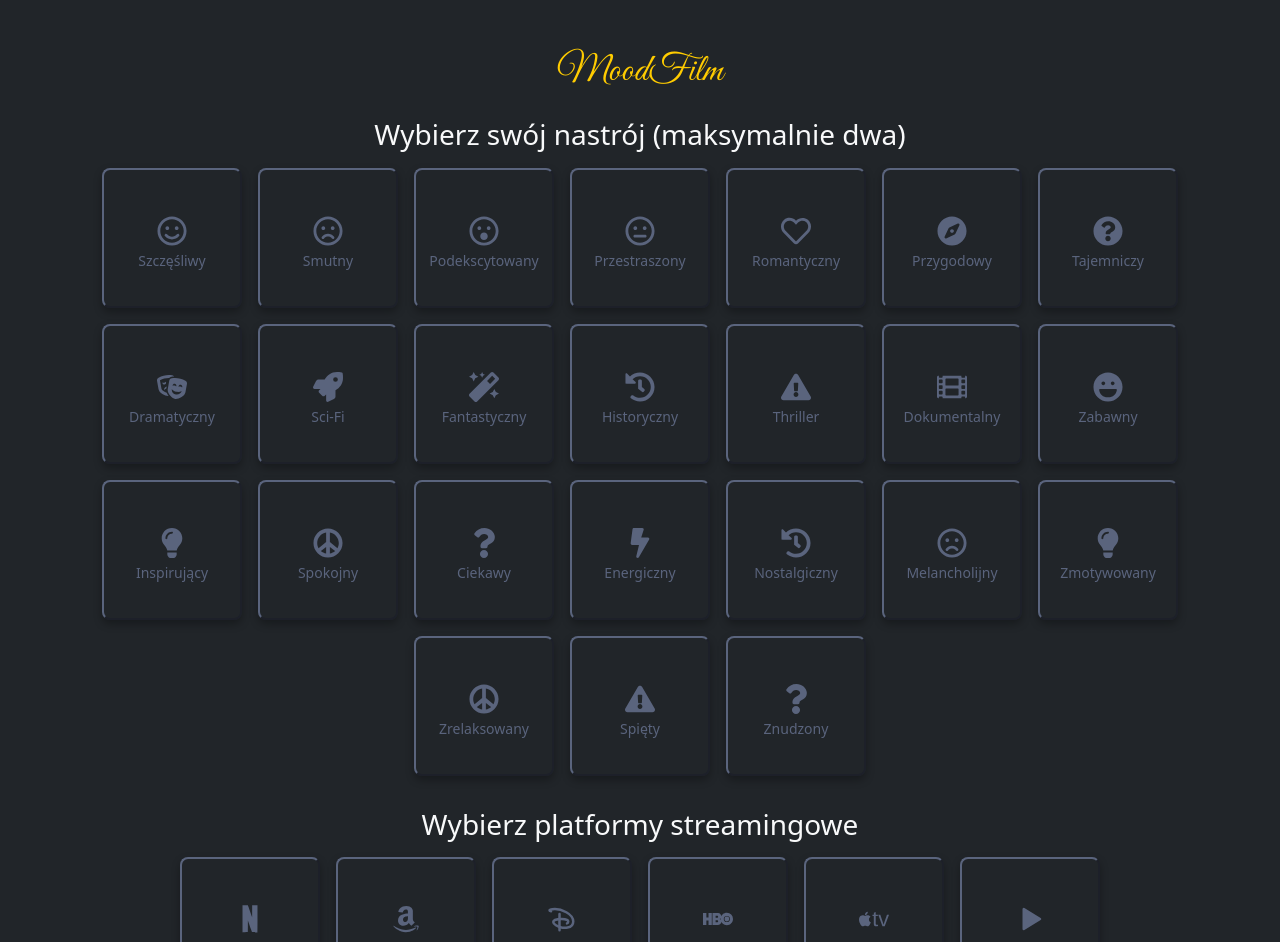
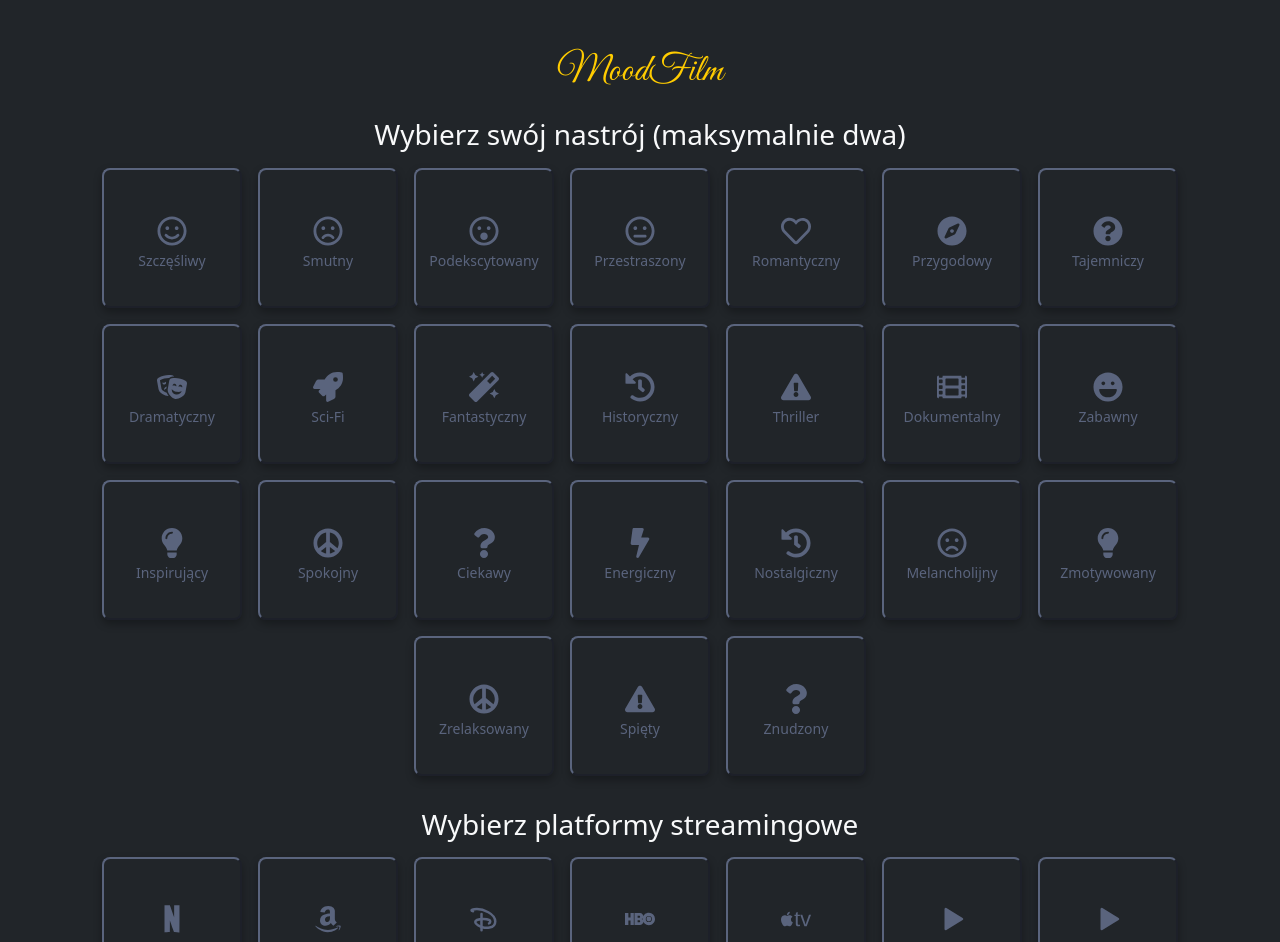
Before and after one commit to sobonkarol/happytowatch, a React (Create React App) app: page / in a window 1280 px wide. Shown: the top 942 px of the page. Built offline with nearby package versions, Linux system fonts and the light colour scheme; no server answers.

Commit message:
skyshowtime feature 1

```diff
--- a/src/components/PlatformSelector.js
+++ b/src/components/PlatformSelector.js
@@ -15,6 +15,7 @@ const platforms = [
   { id: ["1899"], icon: <SiHbo />, label: "HBO Max" },
   { id: ["350"], icon: <SiAppletv />, label: "Apple TV+" },
   { id: ["505"], icon: <TbPlayerPlayFilled />, label: "Player" },
+  { id: ["0"], icon: <TbPlayerPlayFilled />, label: "SkyShowtime" },
 ];
 
 const PlatformSelector = memo(({ selectedPlatforms, handlePlatformChange }) => (
```
